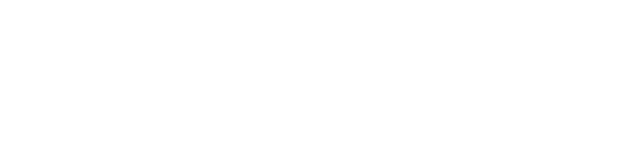
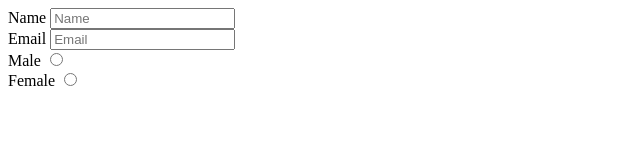
Before and after one commit to acciojob/signup-form-car-Vgpatil2103, a website: page main.html in a window 1280 px wide. Shown: the whole page, without its empty margins (0-640 px from the left). Drawn offline with Linux system fonts and the light colour scheme.

Commit message:
created a submission

```diff
--- a/main.html
+++ b/main.html
@@ -8,6 +8,14 @@
 
 <body>
 	<!-- the entire body must be written by student -->
+	<form method="post">
+		<label>Name </label><input type="text" id="name" placeholder="Name" required><br>
+		<label>Email </label><input type="email" id="email" placeholder="Email" required><br>
+		<label>Male </label><input type="radio" id="gender_m" name="gender" required><br>
+		<label>Female </label><input type="radio" id="gender_f" name="gender" required><br>
+
+
+	</form>
     <script type="text/javascript" src="./script.js">
 </script>
 
```
